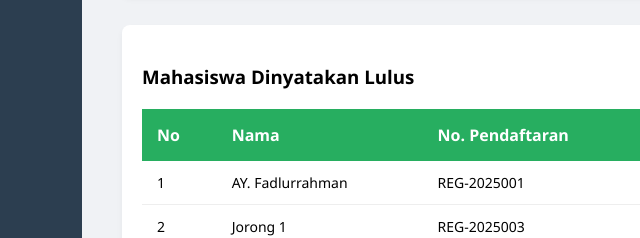
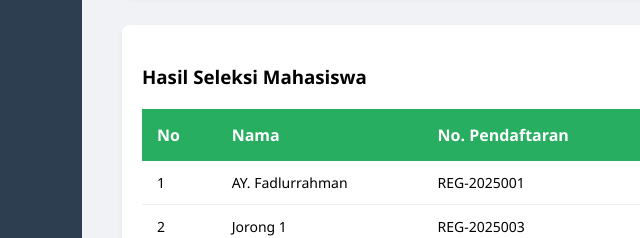
Before and after one commit to Serlan-code/web_register, a plain HTML site: page laporan.html in a window 1280 px wide. Shown: the part 201-439 px from the top of the page, 168-808 px from the left. Drawn offline with Linux system fonts and the light colour scheme.

Commit message:
Update laporan.html

```diff
--- a/laporan.html
+++ b/laporan.html
@@ -10,7 +10,7 @@
             margin: 0;
             display: flex;
         }
-        /* Sidebar (Sama dengan admin.html biar seragam) */
+        /* Sidebar */
         .sidebar {
             width: 250px;
             background-color: #2c3e50;
@@ -70,7 +70,6 @@
             text-transform: uppercase;
         }
 
-
         .btn-print {
             background-color: #34495e;
             color: white;
@@ -105,7 +104,7 @@
     </div>
 
     <div class="table-container">
-        <h3>Mahasiswa Dinyatakan Lulus</h3>
+        <h3>Hasil Seleksi Mahasiswa</h3>
         <table>
             <thead>
                 <tr>
@@ -151,5 +150,4 @@
 </div>
 
 </body>
-
 </html>
```
